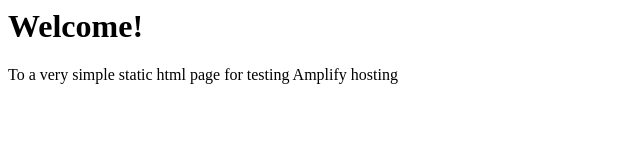
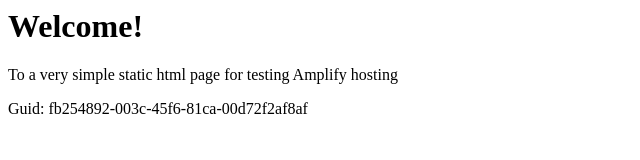
Before and after one commit to aws-aemilia-syd/Github-PR-Commit-Integration-Test-DoNotTouch-Gith-OKSLNVO2-v1-preprod-ap-southeast-2, a website: page src/index.html in a window 1280 px wide. Shown: the whole page, without its empty margins (0-640 px from the left). Drawn offline with Linux system fonts and the light colour scheme.

Commit message:
commit from integ tests

```diff
--- a/src/index.html
+++ b/src/index.html
@@ -1,3 +1,5 @@
+
+
 <html lang="en">
 
 <head>
@@ -10,6 +12,6 @@
 <body>
     <h1>Welcome!</h1>
     <p>To a very simple static html page for testing Amplify hosting</p>
-</body>
+    <p>Guid: fb254892-003c-45f6-81ca-00d72f2af8af</p></body>
 
 </html>
```
